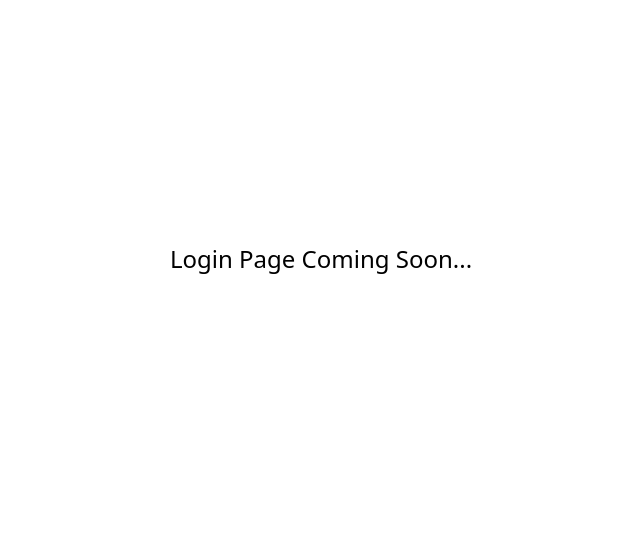
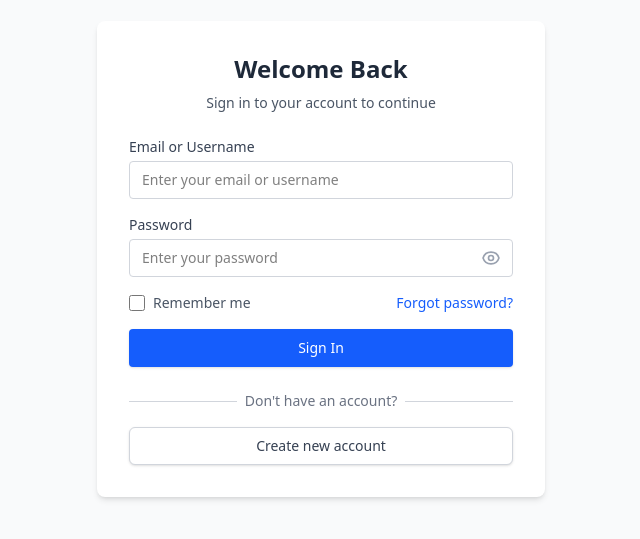
Before and after one commit to MohitBisht27/Internal-Ticketing-System, a React (Vite) app in the folder Frontend/: page /login in a window 1280 px wide. Shown: the part 141-680 px from the top of the page, without its empty margins (319-959 px from the left). Built offline with nearby package versions, Linux system fonts and the light colour scheme.

Commit message:
Add SignIn component and update routing for login functionality

```diff
--- a/Frontend/src/App.jsx
+++ b/Frontend/src/App.jsx
@@ -1,5 +1,6 @@
 import { BrowserRouter as Router, Routes, Route } from "react-router-dom";
 import Register from "./pages/Register";
+import SignIn from "./pages/Sigin";
 
 function App() {
   return (
@@ -8,14 +9,7 @@ function App() {
         <Routes>
           <Route path="/" element={<Register />} />
           <Route path="/register" element={<Register />} />
-          <Route
-            path="/login"
-            element={
-              <div className="min-h-screen flex items-center justify-center text-2xl">
-                Login Page Coming Soon...
-              </div>
-            }
-          />
+          <Route path="/login" element={<SignIn></SignIn>} />
         </Routes>
       </div>
     </Router>
--- /dev/null
+++ b/Frontend/src/pages/Sigin.jsx
@@ -0,0 +1,246 @@
+import React, { useState, useEffect } from "react";
+import { useNavigate, Link, useLocation } from "react-router-dom";
+import { useDispatch } from "react-redux";
+import { useLoginMutation } from "../features/auth/authApiSlice";
+import { setCredentials } from "../features/auth/authSlice";
+
+import Alert from "../components/ui/Alert";
+import FormField from "../components/ui/FormField";
+import PasswordField from "../components/ui/PasswordField";
+import SubmitButton from "../components/ui/SubmitButton";
+
+const SignIn = () => {
+  const navigate = useNavigate();
+  const location = useLocation();
+  const dispatch = useDispatch();
+
+  const [login, { isLoading, isSuccess, error }] = useLoginMutation();
+
+  // Get redirect path from location state (if user was redirected here)
+  const from = location.state?.from?.pathname || "/dashboard";
+
+  // Form inputs
+  const [emailOrUsername, setEmailOrUsername] = useState("");
+  const [password, setPassword] = useState("");
+  const [rememberMe, setRememberMe] = useState(false);
+
+  // Errors
+  const [errors, setErrors] = useState({});
+  const [mainError, setMainError] = useState("");
+
+  // Success message (e.g., after registration)
+  const [successMessage, setSuccessMessage] = useState(
+    location.state?.message || "",
+  );
+
+  // Clear success message after 5 seconds
+  useEffect(() => {
+    if (successMessage) {
+      const timer = setTimeout(() => setSuccessMessage(""), 5000);
+      return () => clearTimeout(timer);
+    }
+  }, [successMessage]);
+
+  // Handle login errors
+  useEffect(() => {
+    if (error) {
+      const errorData = error.data;
+
+      if (typeof errorData === "string" && errorData.includes("<html")) {
+        const errorText = errorData.toLowerCase();
+
+        if (errorText.includes("invalid") || errorText.includes("incorrect")) {
+          setMainError("Invalid email/username or password");
+        } else if (errorText.includes("not found")) {
+          setMainError("Account not found. Please check your credentials.");
+        } else {
+          setMainError("Something went wrong. Please try again.");
+        }
+      } else if (errorData?.message) {
+        setMainError(errorData.message);
+      } else if (errorData?.error) {
+        setMainError(errorData.error);
+      } else {
+        setMainError("Login failed. Please check your credentials.");
+      }
+    }
+  }, [error]);
+
+  // Redirect after successful login
+  useEffect(() => {
+    if (isSuccess) {
+      setTimeout(() => navigate(from, { replace: true }), 500);
+    }
+  }, [isSuccess, navigate, from]);
+
+  // Validate form before submitting
+  const validate = () => {
+    const newErrors = {};
+
+    // Check email/username
+    if (!emailOrUsername.trim()) {
+      newErrors.emailOrUsername = "Email or username is required";
+    }
+
+    // Check password
+    if (!password) {
+      newErrors.password = "Password is required";
+    }
+
+    setErrors(newErrors);
+    return Object.keys(newErrors).length === 0;
+  };
+
+  // Handle form submit
+  const handleSubmit = async (e) => {
+    e.preventDefault();
+    setMainError("");
+    setErrors({});
+    setSuccessMessage("");
+
+    // Validate all fields
+    if (!validate()) return;
+
+    // Determine if input is email or username
+    const isEmail = emailOrUsername.includes("@");
+
+    const credentials = {
+      password,
+      ...(isEmail
+        ? { email: emailOrUsername.trim().toLowerCase() }
+        : { username: emailOrUsername.trim() }),
+    };
+
+    try {
+      const result = await login(credentials).unwrap();
+
+      // Store credentials in Redux
+      dispatch(
+        setCredentials({
+          user: result.user,
+          accessToken: result.accessToken,
+          refreshToken: result.refreshToken,
+        }),
+      );
+    } catch (err) {
+      console.error("Login error:", err);
+    }
+  };
+
+  return (
+    <div className="min-h-screen flex items-center justify-center bg-gray-50 py-12 px-4">
+      <div className="max-w-md w-full bg-white p-8 rounded-lg shadow-md">
+        {/* Header */}
+        <div className="text-center mb-6">
+          <h1 className="text-2xl font-semibold text-gray-800">Welcome Back</h1>
+          <p className="mt-2 text-sm text-gray-600">
+            Sign in to your account to continue
+          </p>
+        </div>
+
+        {/* Success Message (e.g., after registration) */}
+        {successMessage && <Alert type="success" message={successMessage} />}
+
+        {/* Error Message */}
+        {mainError && <Alert type="error" message={mainError} />}
+
+        {/* Success Message after login */}
+        {isSuccess && (
+          <Alert type="success" message="Login successful! Redirecting..." />
+        )}
+
+        {/* Form */}
+        <form onSubmit={handleSubmit} className="space-y-4">
+          {/* Email or Username */}
+          <FormField
+            label="Email or Username"
+            name="emailOrUsername"
+            type="text"
+            value={emailOrUsername}
+            onChange={(e) => {
+              setEmailOrUsername(e.target.value);
+              setErrors({ ...errors, emailOrUsername: "" });
+              setMainError("");
+            }}
+            placeholder="Enter your email or username"
+            error={errors.emailOrUsername}
+            disabled={isLoading || isSuccess}
+            autoComplete="username"
+          />
+
+          {/* Password */}
+          <PasswordField
+            label="Password"
+            name="password"
+            value={password}
+            onChange={(e) => {
+              setPassword(e.target.value);
+              setErrors({ ...errors, password: "" });
+              setMainError("");
+            }}
+            placeholder="Enter your password"
+            error={errors.password}
+            disabled={isLoading || isSuccess}
+            autoComplete="current-password"
+          />
+
+          {/* Remember Me & Forgot Password */}
+          <div className="flex items-center justify-between">
+            <label className="flex items-center">
+              <input
+                type="checkbox"
+                checked={rememberMe}
+                onChange={(e) => setRememberMe(e.target.checked)}
+                disabled={isLoading || isSuccess}
+                className="h-4 w-4 text-blue-600 focus:ring-blue-500 border-gray-300 rounded cursor-pointer"
+              />
+              <span className="ml-2 text-sm text-gray-600">Remember me</span>
+            </label>
+
+            <Link
+              to="/forgot-password"
+              className="text-sm text-blue-600 hover:text-blue-500"
+            >
+              Forgot password?
+            </Link>
+          </div>
+
+          {/* Submit Button */}
+          <SubmitButton
+            isLoading={isLoading}
+            isSuccess={isSuccess}
+            disabled={isLoading || isSuccess}
+          >
+            {isLoading ? "Signing in..." : isSuccess ? "Success!" : "Sign In"}
+          </SubmitButton>
+        </form>
+
+        {/* Divider */}
+        <div className="mt-6">
+          <div className="relative">
+            <div className="absolute inset-0 flex items-center">
+              <div className="w-full border-t border-gray-300" />
+            </div>
+            <div className="relative flex justify-center text-sm">
+              <span className="px-2 bg-white text-gray-500">
+                Don't have an account?
+              </span>
+            </div>
+          </div>
+
+          {/* Register Link */}
+          <div className="mt-4 text-center">
+            <Link
+              to="/register"
+              className="w-full inline-flex justify-center py-2 px-4 border border-gray-300 rounded-md shadow-sm bg-white text-sm font-medium text-gray-700 hover:bg-gray-50 focus:outline-none focus:ring-2 focus:ring-offset-2 focus:ring-blue-500 transition-colors"
+            >
+              Create new account
+            </Link>
+          </div>
+        </div>
+      </div>
+    </div>
+  );
+};
+
+export default SignIn;
```
